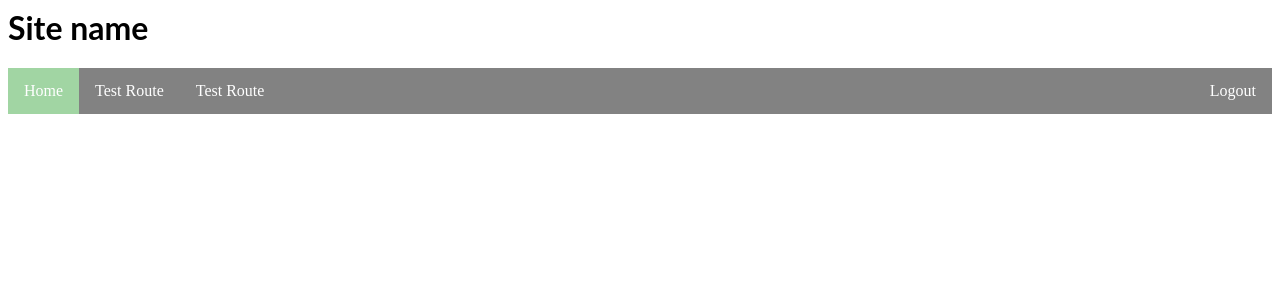
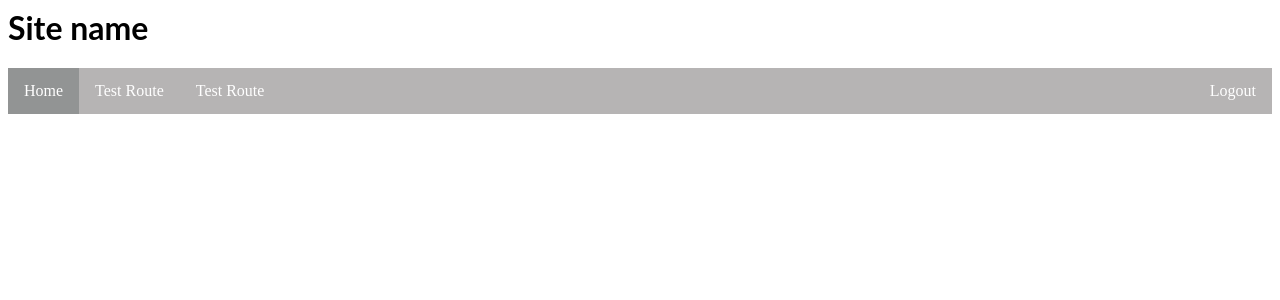
Before and after one commit to Sekenx/angular-8xy5zh, an Angular app: page / in a window 1280 px wide. Shown: the top 300 px of the page. Built offline with nearby package versions, Linux system fonts and the light colour scheme.

Commit message:
1 file modified

```diff
--- a/src/app/shared/layout/header/header.component.css
+++ b/src/app/shared/layout/header/header.component.css
@@ -4,7 +4,7 @@ ul.topnav {
   padding: 0;
   overflow: hidden;
   opacity:0.52;
-  background-color: #111;
+  background-color: rgba(90, 83, 83, 0.842);
 }
 
 ul.topnav li {float: left;}
@@ -19,7 +19,7 @@ ul.topnav li a {
 
 ul.topnav li a:hover:not(.active) {background-color: #111;}
 
-ul.topnav li a.active {background-color: #4CAF50;}
+ul.topnav li a.active {background-color: rgb(48, 51, 51);}
 
 ul.topnav li.right {float: right;}
 
```
